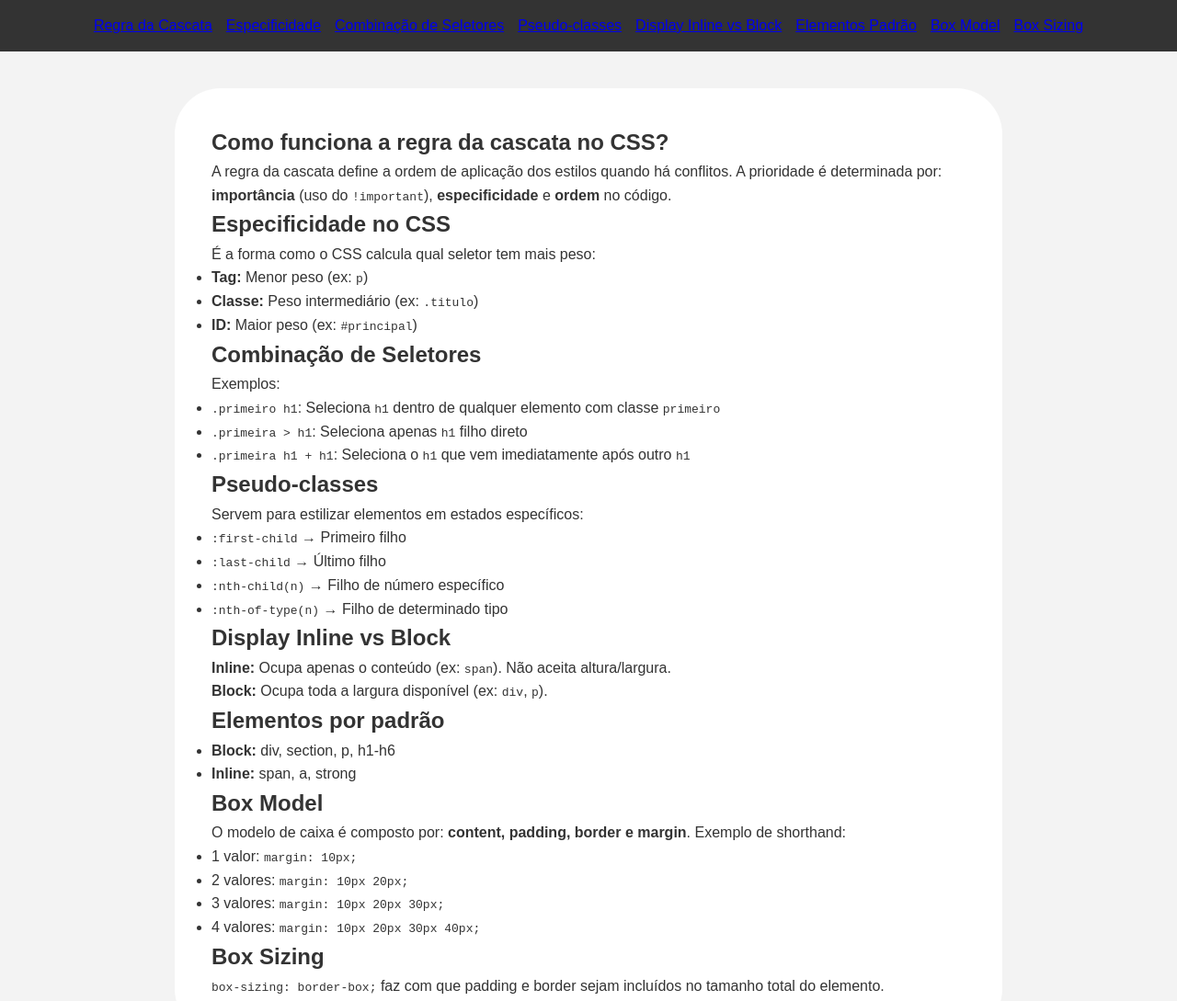
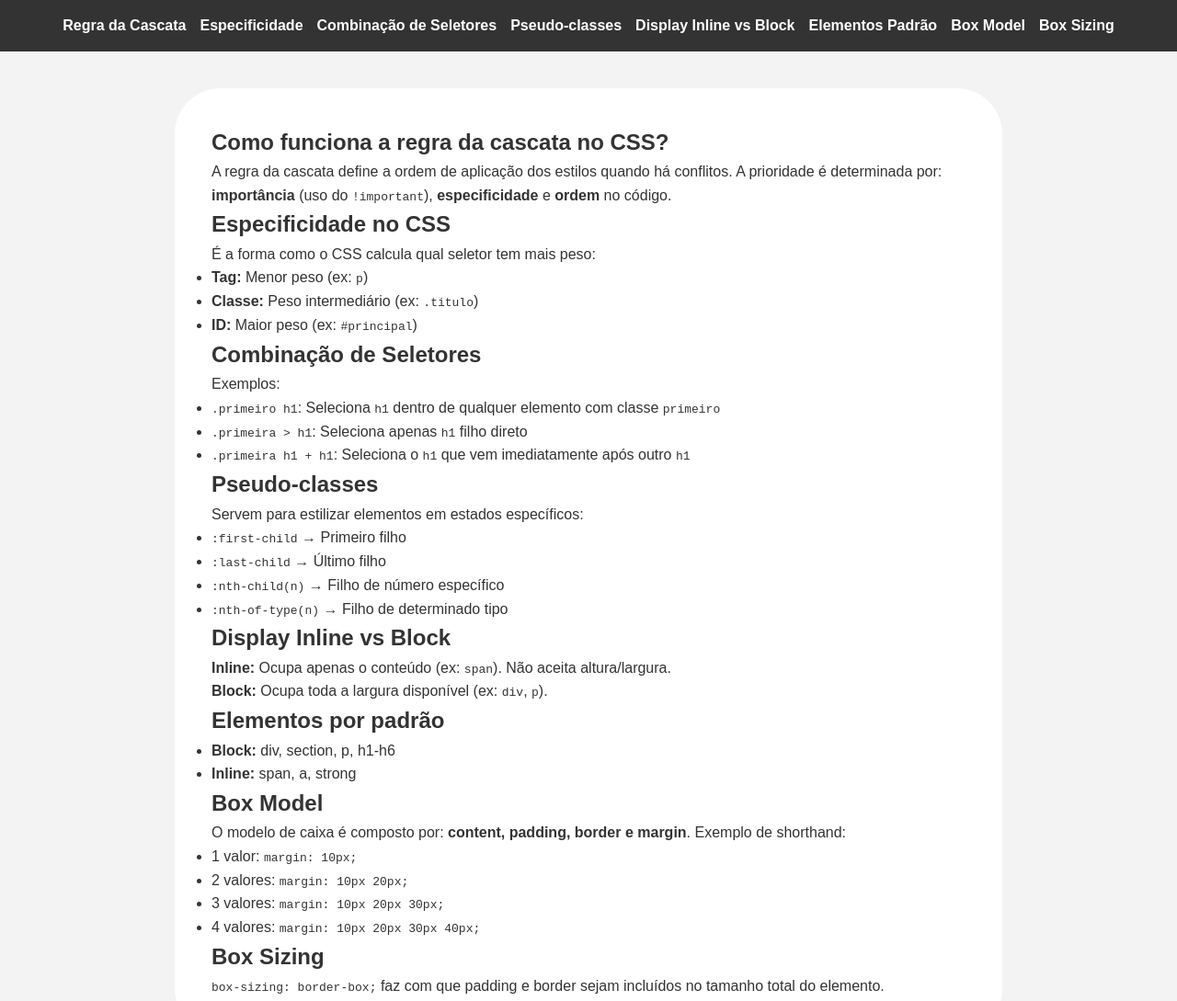
Before and after one commit to braga-pcd/atv-temas, a plain HTML site: page index.html in a window 1280 px wide. Shown: the whole page at 92% size. Drawn offline with Linux system fonts and the light colour scheme.

Commit message:
terceiro commi tde css

```diff
--- a/style.css
+++ b/style.css
@@ -32,3 +32,13 @@ nav ul {
     justify-content: center;
     gap: 15px;
 }
+
+nav ul li a {
+    color: #fff;
+    text-decoration: none;
+    font-weight: bold;
+}
+
+nav ul li a:hover {
+    color: #f0c040;
+}
```
